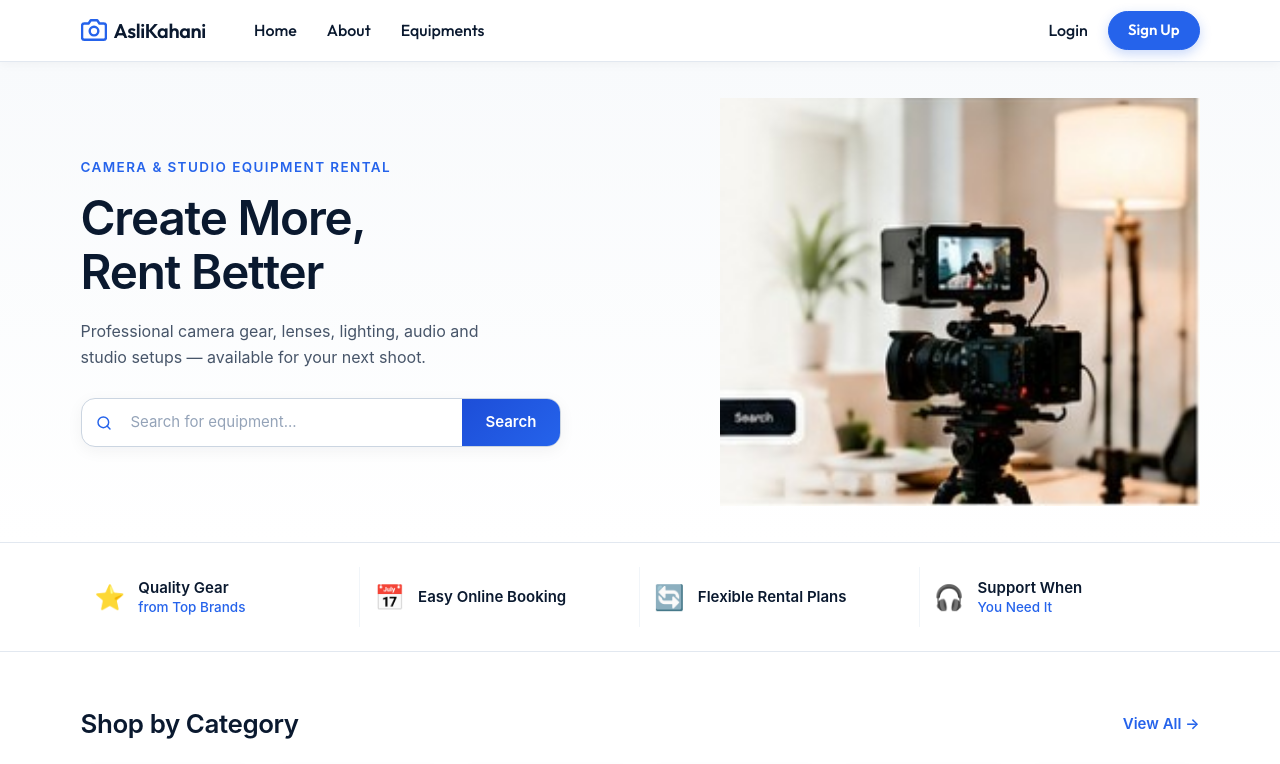
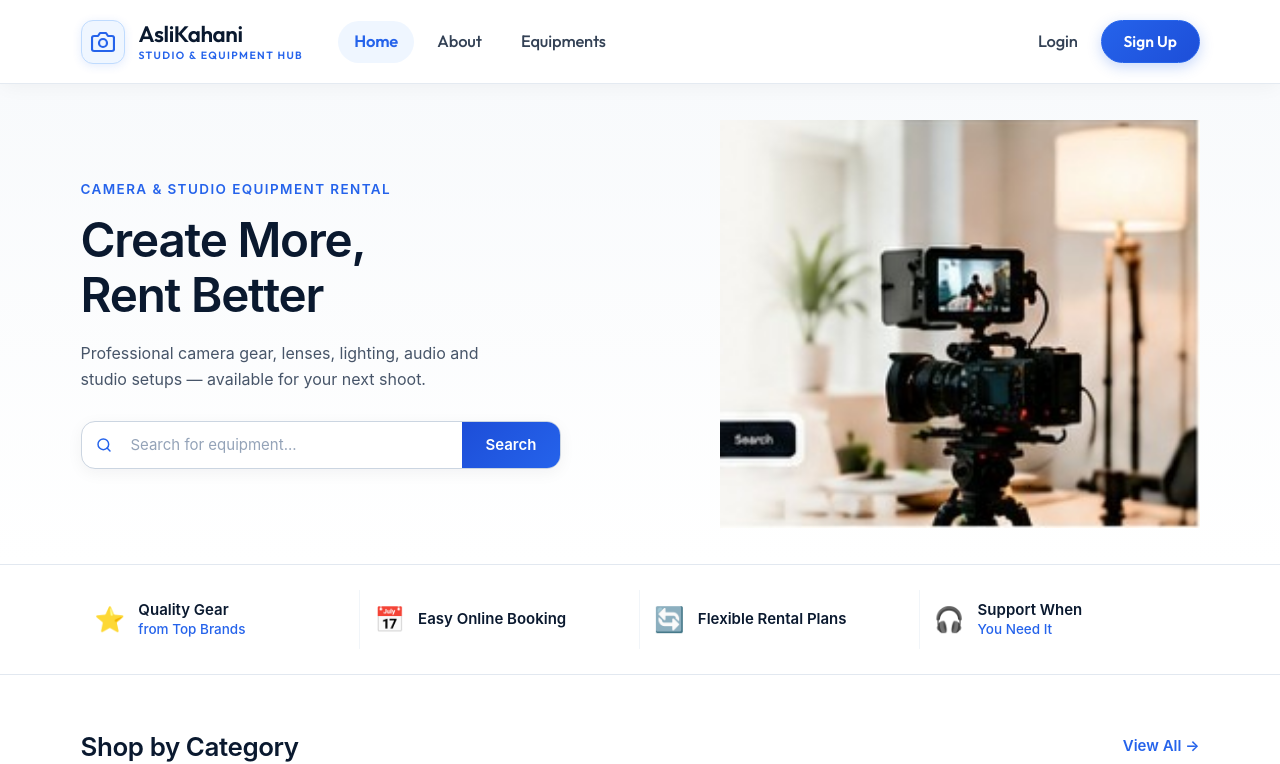
Before and after one commit to lakshmi2214/Asset-frontend-, a React (Create React App) app: page / in a window 1280 px wide. Shown: the top 764 px of the page. Built offline with nearby package versions, Linux system fonts and the light colour scheme.

Commit message:
style: expand and elevate navbar with frosted glass, brand mark, and polished typography

```diff
--- a/src/App.js
+++ b/src/App.js
@@ -27,6 +27,11 @@ function AppContent({ user, setUser, handleLogout }) {
 
   const closeNav = () => setNavExpanded(false);
 
+  const isActive = (path) => {
+    if (path === '/') return location.pathname === '/';
+    return location.pathname.startsWith(path);
+  };
+
   return (
     <div className="d-flex flex-column min-vh-100">
       <Navbar
@@ -35,35 +40,48 @@ function AppContent({ user, setUser, handleLogout }) {
         expanded={navExpanded}
         onToggle={(expanded) => setNavExpanded(expanded)}
         collapseOnSelect
-        className="py-2 ak-navbar"
+        className="ak-navbar"
       >
         <Container>
-          {/* Logo */}
-          <Navbar.Brand as={Link} to="/" onClick={closeNav} className="d-flex align-items-center gap-2 text-decoration-none">
-            <svg width="26" height="26" viewBox="0 0 24 24" fill="none" stroke="#2563eb" strokeWidth="2.2" strokeLinecap="round" strokeLinejoin="round">
-              <path d="M23 19a2 2 0 0 1-2 2H3a2 2 0 0 1-2-2V8a2 2 0 0 1 2-2h4l2-3h6l2 3h4a2 2 0 0 1 2 2z" />
-              <circle cx="12" cy="13" r="4" />
-            </svg>
-            <span style={{ fontWeight: 600, fontSize: '1.42rem', color: '#0a192f', letterSpacing: '-0.4px' }}>AsliKahani</span>
+          {/* Logo with Studio Icon Wrap & Clean Subtitle */}
+          <Navbar.Brand as={Link} to="/" onClick={closeNav} className="d-flex align-items-center gap-3 text-decoration-none py-1">
+            <div className="ak-brand-icon-wrap">
+              <svg width="24" height="24" viewBox="0 0 24 24" fill="none" stroke="#2563eb" strokeWidth="2.2" strokeLinecap="round" strokeLinejoin="round">
+                <path d="M23 19a2 2 0 0 1-2 2H3a2 2 0 0 1-2-2V8a2 2 0 0 1 2-2h4l2-3h6l2 3h4a2 2 0 0 1 2 2z" />
+                <circle cx="12" cy="13" r="4" />
+              </svg>
+            </div>
+            <div className="d-flex flex-column">
+              <span className="ak-brand-title">AsliKahani</span>
+              <span className="ak-brand-tagline">Studio &amp; Equipment Hub</span>
+            </div>
           </Navbar.Brand>
 
-          <Navbar.Toggle aria-controls="ak-nav" className="border-0 shadow-none" />
+          <Navbar.Toggle aria-controls="ak-nav" className="border-0 shadow-none ak-nav-toggle" />
 
           <Navbar.Collapse id="ak-nav">
-            {/* Left-aligned links */}
-            <Nav className="ms-lg-4 me-auto gap-1 align-items-center my-2 my-lg-0">
-              <Nav.Link as={Link} to="/" onClick={closeNav} className="ak-nav-link">Home</Nav.Link>
-              <Nav.Link as={Link} to="/about" onClick={closeNav} className="ak-nav-link">About</Nav.Link>
-              <Nav.Link as={Link} to="/assets" onClick={closeNav} className="ak-nav-link">Equipments</Nav.Link>
+            {/* Left-aligned navigation links */}
+            <Nav className="ms-lg-4 me-auto gap-2 align-items-center my-3 my-lg-0">
+              <Nav.Link as={Link} to="/" onClick={closeNav} className={`ak-nav-link ${isActive('/') ? 'active' : ''}`}>
+                Home
+              </Nav.Link>
+              <Nav.Link as={Link} to="/about" onClick={closeNav} className={`ak-nav-link ${isActive('/about') ? 'active' : ''}`}>
+                About
+              </Nav.Link>
+              <Nav.Link as={Link} to="/assets" onClick={closeNav} className={`ak-nav-link ${isActive('/assets') || isActive('/book-asset') ? 'active' : ''}`}>
+                Equipments
+              </Nav.Link>
             </Nav>
 
             {/* Right actions */}
             <Nav className="gap-2 align-items-center flex-row justify-content-end">
               {user ? (
                 <>
-                  <Nav.Link as={Link} to="/bookings" onClick={closeNav} className="ak-nav-link">My History</Nav.Link>
+                  <Nav.Link as={Link} to="/bookings" onClick={closeNav} className={`ak-nav-link ${isActive('/bookings') ? 'active' : ''}`}>
+                    My History
+                  </Nav.Link>
                   <button
-                    className="btn ak-btn-outline btn-sm rounded-pill px-3"
+                    className="btn ak-btn-outline"
                     onClick={() => { closeNav(); handleLogout(); }}
                   >
                     Sign Out
@@ -71,8 +89,10 @@ function AppContent({ user, setUser, handleLogout }) {
                 </>
               ) : (
                 <>
-                  <Link to="/login" onClick={closeNav} className="ak-nav-link px-2">Login</Link>
-                  <Link to="/signup" onClick={closeNav} className="btn ak-btn-dark btn-sm rounded-pill px-3">
+                  <Link to="/login" onClick={closeNav} className={`ak-nav-link ${isActive('/login') ? 'active' : ''}`}>
+                    Login
+                  </Link>
+                  <Link to="/signup" onClick={closeNav} className="btn ak-btn-dark">
                     Sign Up
                   </Link>
                 </>
--- a/src/Css/index.css
+++ b/src/Css/index.css
@@ -2614,60 +2614,128 @@ strong, b, th,
    Headings & Base in Studio Navy (#0a192f), Accents in Royal Blue (#2563eb)
 ================================================================ */
 
-/* ── Navbar (White, Studio Navy, Royal Blue) ── */
+/* ── Navbar (White Frosted Glass, Studio Navy & Royal Blue) ── */
 .ak-navbar {
-  background-color: #ffffff !important;
-  border-bottom: 1.5px solid #e2e8f0 !important;
-  box-shadow: 0 2px 10px rgba(15, 23, 42, 0.04) !important;
-  padding-top: 0.75rem !important;
-  padding-bottom: 0.75rem !important;
+  background-color: rgba(255, 255, 255, 0.94) !important;
+  backdrop-filter: blur(14px) !important;
+  -webkit-backdrop-filter: blur(14px) !important;
+  border-bottom: 1.5px solid rgba(226, 232, 240, 0.9) !important;
+  box-shadow: 0 4px 20px -3px rgba(10, 25, 47, 0.05) !important;
+  padding-top: 1.15rem !important;
+  padding-bottom: 1.15rem !important;
+  transition: all 0.25s ease;
+}
+
+.ak-brand-icon-wrap {
+  width: 44px;
+  height: 44px;
+  border-radius: 12px;
+  background: #eff6ff;
+  border: 1.5px solid #bfdbfe;
+  display: flex;
+  align-items: center;
+  justify-content: center;
+  box-shadow: 0 2px 10px rgba(37, 99, 235, 0.12);
+  transition: transform 0.25s ease, box-shadow 0.25s ease;
+  flex-shrink: 0;
+}
+
+.ak-brand-icon-wrap:hover {
+  transform: translateY(-1px) scale(1.04);
+  box-shadow: 0 4px 14px rgba(37, 99, 235, 0.22);
+}
+
+.ak-brand-title {
+  font-weight: 600;
+  font-size: 1.6rem;
+  color: #0a192f;
+  letter-spacing: -0.45px;
+  line-height: 1.15;
+}
+
+.ak-brand-tagline {
+  font-size: 10.5px;
+  font-weight: 600;
+  letter-spacing: 1.4px;
+  color: #2563eb;
+  text-transform: uppercase;
+  line-height: 1;
+  margin-top: 2px;
 }
 
 .ak-nav-link {
-  font-size: 16px;
+  font-size: 16.5px;
   font-weight: 500;
-  color: #0a192f !important;
+  color: #334155 !important;
   text-decoration: none;
-  padding: 0.5rem 0.95rem !important;
+  padding: 0.62rem 1.15rem !important;
   border-radius: 9999px;
   transition: all 0.2s ease;
-}
+  letter-spacing: -0.15px;
+}
+
 .ak-nav-link:hover {
   color: #2563eb !important;
-  background-color: #f1f5f9;
+  background-color: #eff6ff;
+}
+
+.ak-nav-link.active {
+  color: #2563eb !important;
+  background-color: #eff6ff;
+  font-weight: 600;
 }
 
 .ak-btn-dark {
-  background: #2563eb;
+  background: linear-gradient(135deg, #2563eb 0%, #1d4ed8 100%);
   color: #ffffff !important;
   border: 1.5px solid #2563eb;
   font-weight: 600;
-  font-size: 15px;
-  padding: 0.55rem 1.35rem !important;
-  box-shadow: 0 4px 12px rgba(37, 99, 235, 0.25);
-  transition: all 0.2s ease;
-}
+  font-size: 15.5px;
+  padding: 0.62rem 1.55rem !important;
+  border-radius: 9999px !important;
+  box-shadow: 0 4px 14px rgba(37, 99, 235, 0.25);
+  transition: all 0.22s ease;
+  display: inline-flex;
+  align-items: center;
+  justify-content: center;
+  text-decoration: none;
+}
+
 .ak-btn-dark:hover {
-  background: #1d4ed8;
+  background: linear-gradient(135deg, #1d4ed8 0%, #1e40af 100%);
   border-color: #1d4ed8;
   color: #ffffff !important;
-  box-shadow: 0 6px 16px rgba(37, 99, 235, 0.35);
+  box-shadow: 0 6px 18px rgba(37, 99, 235, 0.38);
   transform: translateY(-1px);
 }
 
 .ak-btn-outline {
   background: #ffffff;
-  border: 1.5px solid #2563eb;
+  border: 1.5px solid #bfdbfe;
   color: #2563eb !important;
   font-weight: 600;
-  font-size: 15px;
-  padding: 0.55rem 1.35rem !important;
-  transition: all 0.2s ease;
-}
+  font-size: 15.5px;
+  padding: 0.62rem 1.55rem !important;
+  border-radius: 9999px !important;
+  transition: all 0.22s ease;
+  display: inline-flex;
+  align-items: center;
+  justify-content: center;
+  text-decoration: none;
+}
+
 .ak-btn-outline:hover {
   background: #eff6ff;
-  border-color: #1d4ed8;
+  border-color: #2563eb;
   color: #1d4ed8 !important;
+  transform: translateY(-1px);
+}
+
+.ak-nav-toggle {
+  background: #f8fafc;
+  border: 1.5px solid #e2e8f0 !important;
+  border-radius: 10px;
+  padding: 6px 10px;
 }
 
 /* ── Hero Section (White & Crisp Slate Background) ── */
--- a/src/Home/Footer.js
+++ b/src/Home/Footer.js
@@ -17,7 +17,7 @@ const Footer = () => {
     <footer className="ak-footer-root">
       <Container>
         <Row className="gy-4 gx-lg-5 align-items-start">
-          {/* Brand & Social */}
+
           <Col lg={5} md={6}>
             <div className="d-flex align-items-center gap-2 mb-2">
               <svg width="22" height="22" viewBox="0 0 24 24" fill="none" stroke="#38bdf8" strokeWidth="2.2" strokeLinecap="round" strokeLinejoin="round">
@@ -53,7 +53,6 @@ const Footer = () => {
             </div>
           </Col>
 
-          {/* Quick Links */}
           <Col lg={3} sm={6} xs={6}>
             <h6 className="ak-footer-heading">Quick Links</h6>
             <div className="d-flex flex-column gap-2">
@@ -64,7 +63,7 @@ const Footer = () => {
             </div>
           </Col>
 
-          {/* Contact & Location */}
+
           <Col lg={4} sm={6} xs={6}>
             <h6 className="ak-footer-heading">Contact &amp; Hub</h6>
             <div className="d-flex flex-column gap-2">
@@ -88,7 +87,6 @@ const Footer = () => {
           </Col>
         </Row>
 
-        {/* Bottom Bar */}
         <div className="ak-footer-bottom">
           <Row className="align-items-center">
             <Col sm={6} className="text-center text-sm-start">
--- a/src/Home/Home.js
+++ b/src/Home/Home.js
@@ -129,7 +129,7 @@ export default function Home() {
       <section className="ak-section ak-bg-offwhite">
         <Container>
           <div className="ak-vision-banner">
-            {/* Left text */}
+
             <div className="ak-vision-left">
               <h2 className="ak-vision-heading">Your Vision<br />Our Equipment</h2>
               <p className="ak-vision-desc">
@@ -187,9 +187,6 @@ export default function Home() {
         </Container>
       </section>
 
-      {/* ═══════════════════════════════════════════
-          SECTION 6 — HOW IT WORKS (Rental Process)
-      ═══════════════════════════════════════════ */}
       <section className="ak-section ak-bg-offwhite" id="how-it-works">
         <Container>
           <div className="text-center mb-5">
@@ -243,7 +240,6 @@ export default function Home() {
             </Col>
           </Row>
 
-          {/* Quick CTA strip below steps */}
           <div className="ak-cta-banner mt-5">
             <div className="d-flex flex-column flex-md-row align-items-center justify-content-between gap-3 p-4 p-md-5">
               <div>
--- a/src/Home/Signup.js
+++ b/src/Home/Signup.js
@@ -105,7 +105,6 @@ export default function Signup({ setUser }) {
         }}
       >
         <Form onSubmit={submit}>
-          {/* Username Input */}
           <div className="mb-3">
             <input
               type="text"
@@ -126,7 +125,6 @@ export default function Signup({ setUser }) {
             />
           </div>
 
-          {/* Email Input */}
           <div className="mb-3">
             <input
               type="email"
@@ -147,7 +145,6 @@ export default function Signup({ setUser }) {
             />
           </div>
 
-          {/* Phone Number Input */}
           <div className="mb-3">
             <input
               type="tel"
@@ -168,7 +165,6 @@ export default function Signup({ setUser }) {
             />
           </div>
 
-          {/* Password Input with Eye Toggle */}
           <div className="mb-4 position-relative">
             <input
               type={showPassword ? 'text' : 'password'}
@@ -198,7 +194,6 @@ export default function Signup({ setUser }) {
             </button>
           </div>
 
-          {/* Primary Signup Button */}
           <button
             type="submit"
             disabled={loading}
@@ -215,7 +210,6 @@ export default function Signup({ setUser }) {
             {loading ? 'Signing up...' : 'Signup'}
           </button>
 
-          {/* Already have an account? Login */}
           <div className="text-center mt-3 mb-1" style={{ fontSize: '0.94rem', color: '#475569' }}>
             <span>Already have an account? </span>
             <Link to="/login" className="fw-bold text-decoration-none" style={{ color: '#1877f2' }}>
--- a/src/Navpages/Bookings/BookingForm.js
+++ b/src/Navpages/Bookings/BookingForm.js
@@ -265,7 +265,6 @@ export default function AssetBooking() {
       } catch (e) { }
 
       if (res.status === 400) {
-        // Check if it's an overlap error or validation error
         if (typeof t === 'object') {
           if (JSON.stringify(t).includes('overlap')) {
             setErrorMessage("Book after 1 hour. This period of time is already booked.");
```
Also changed, not shown: src/Home/About.js (+7 -12 lines), src/Home/Login.js (+7 -8 lines), src/Navpages/Assets/AssetList.js (+0 -16 lines).
